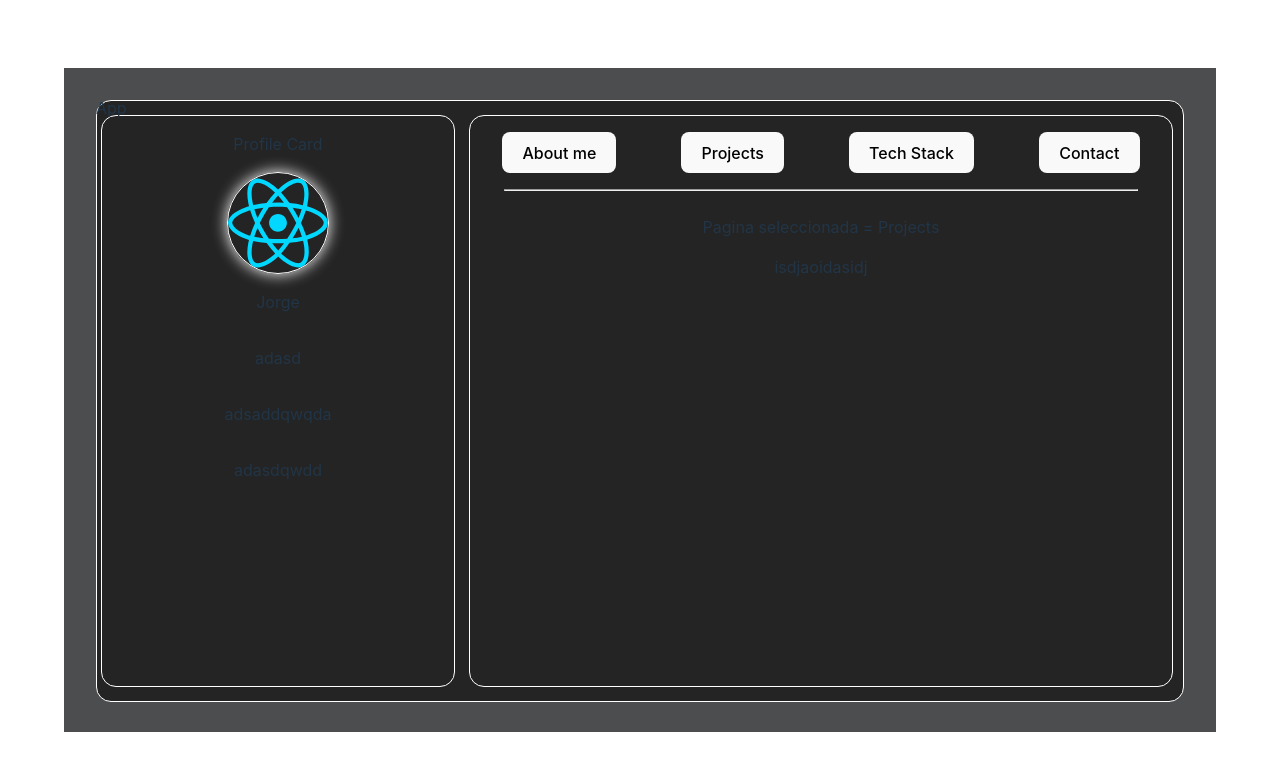
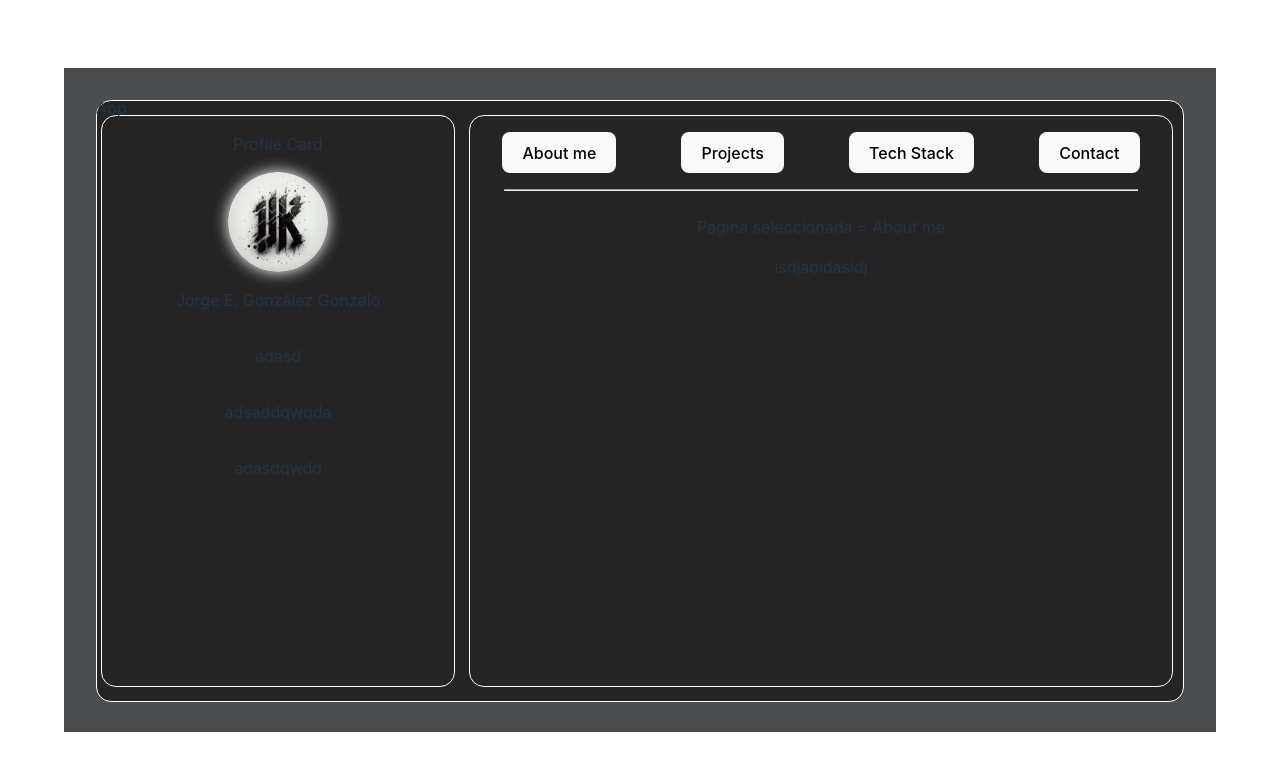
Before and after one commit to JK-GONZ/Portafolio, a React (Vite) app in the folder 01-PF/: page / in a window 1280 px wide. Shown: the top 770 px of the page. Built offline with nearby package versions, Linux system fonts and the light colour scheme.

Commit message:
[ADD] Profile img

```diff
--- a/01-PF/src/components/Card.jsx
+++ b/01-PF/src/components/Card.jsx
@@ -4,7 +4,7 @@ import './Card.css'
 
 export function Card ({text, className}) {
 
-    const [page, setPage] = useState(1)
+    const [page, setPage] = useState(0)
 
     const name = <span>{text}</span>;
 
--- a/01-PF/src/components/ProfileCard.css
+++ b/01-PF/src/components/ProfileCard.css
@@ -12,7 +12,7 @@
 .Profile_Img {
     width: 100px;
     height: 100px;
-    border: 1px #FFF solid;
+    /*border: 1px #FFF solid;*/
     border-radius: 50%;
     display: flex;
     box-shadow: #fff 0px 0px 15px;
--- a/01-PF/src/components/ProfileCard.jsx
+++ b/01-PF/src/components/ProfileCard.jsx
@@ -4,9 +4,7 @@
  */
 import './ProfileCard.css'
 
-
-import reactLogo from '../assets/react.svg'
-
+import JK_logo from '../assets/JK_logo.png'
 
 
 
@@ -16,10 +14,11 @@ export function ProfileCard ({ className }) {
         <div id='container' className={className}>
             <p>Profile Card</p>
             <div className="Profile_Img">
-                <img src={reactLogo} alt="Profile Image" />
+                <img src={JK_logo} alt="Profile Image" />
             </div>
 
-            <p className="Campo">Jorge</p>
+
+            <p className="Campo">Jorge E. González Gonzalo</p>
             <p className="Campo1">adasd</p>
             <p className="Campo2">adsaddqwqda</p>
             <p className="Campo3">adasdqwdd</p>
```
Also changed, not shown: 01-PF/src/assets/JK_logo.png (added).
